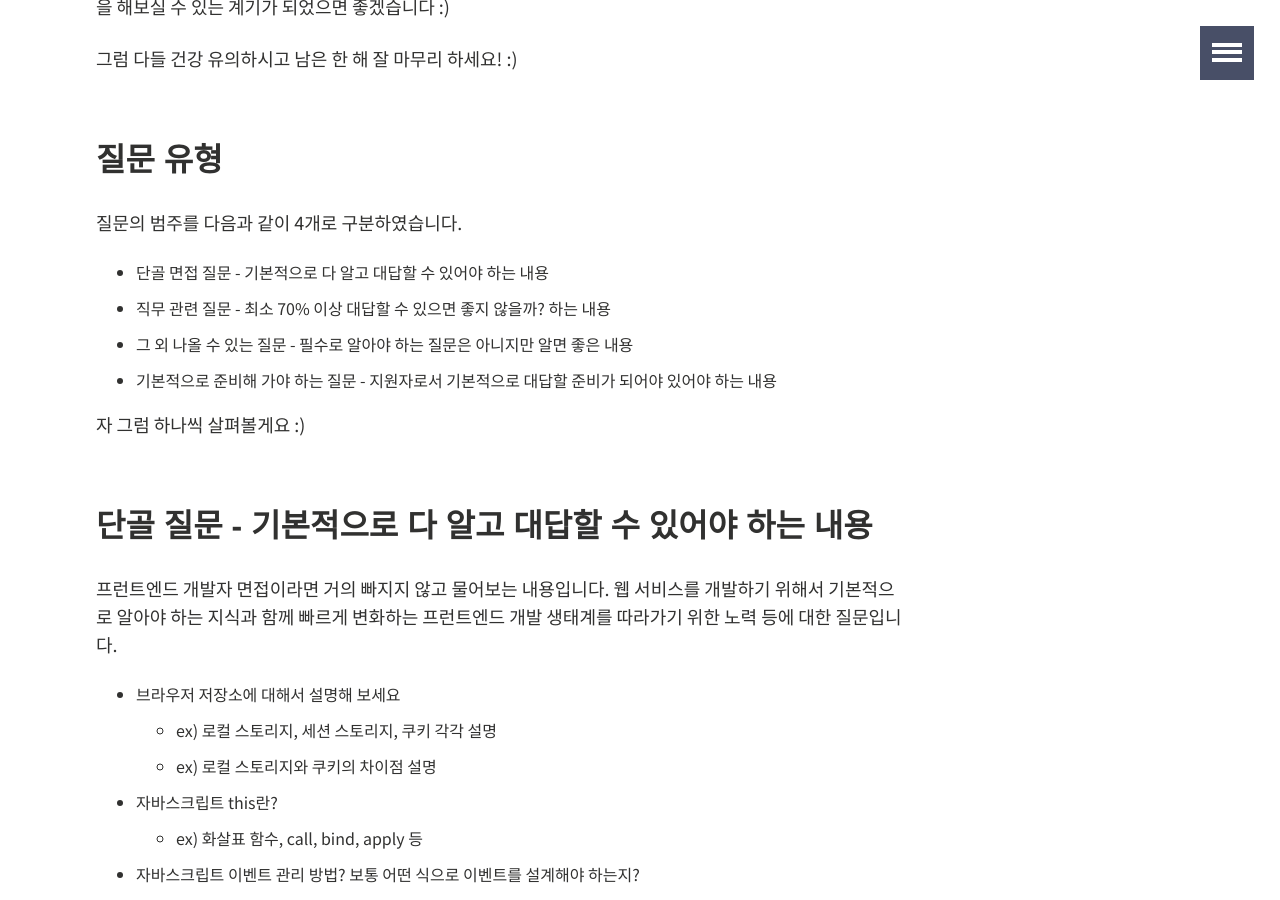
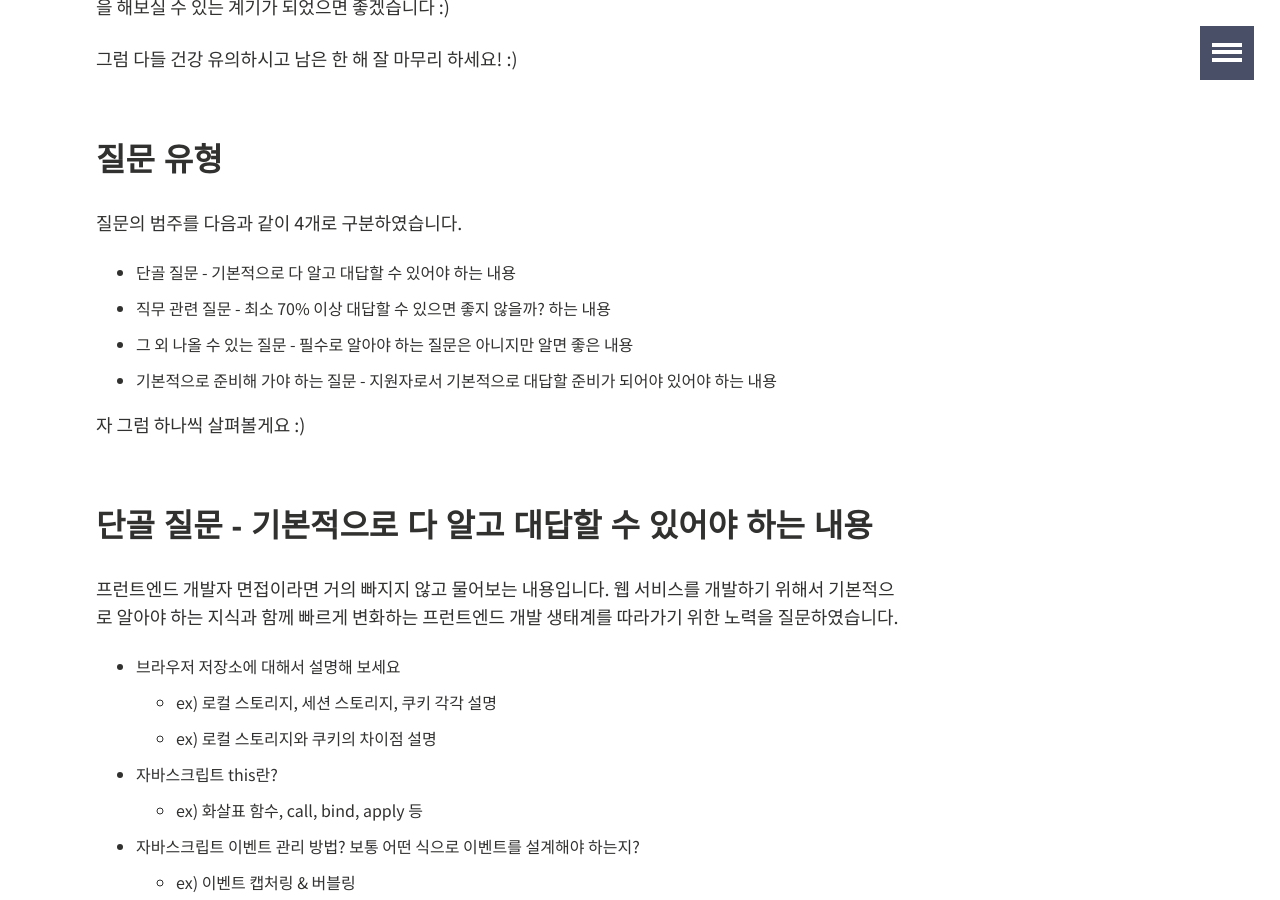
Before and after one commit to joshua1988/joshua1988.github.io, a Jekyll site: the page built from _posts/web-development/interview/2020-11-29-frontend-questions.md, in a window 1280 px wide and 900 px high, scrolled down 1081 px. Built offline with Jekyll 4.4.1, drawn with Linux system fonts in a browser that asks for light colours; comment, search, counter and statistics services are not loaded.

Commit message:
polish the contents

```diff
--- a/_posts/web-development/interview/2020-11-29-frontend-questions.md
+++ b/_posts/web-development/interview/2020-11-29-frontend-questions.md
@@ -42,7 +42,7 @@ tags:
 
 질문의 범주를 다음과 같이 4개로 구분하였습니다.
 
-- 단골 면접 질문 - 기본적으로 다 알고 대답할 수 있어야 하는 내용
+- 단골 질문 - 기본적으로 다 알고 대답할 수 있어야 하는 내용
 - 직무 관련 질문 - 최소 70% 이상 대답할 수 있으면 좋지 않을까? 하는 내용
 - 그 외 나올 수 있는 질문 - 필수로 알아야 하는 질문은 아니지만 알면 좋은 내용
 - 기본적으로 준비해 가야 하는 질문 - 지원자로서 기본적으로 대답할 준비가 되어야 있어야 하는 내용
@@ -51,7 +51,7 @@ tags:
 
 ## 단골 질문 - 기본적으로 다 알고 대답할 수 있어야 하는 내용
 
-프런트엔드 개발자 면접이라면 거의 빠지지 않고 물어보는 내용입니다. 웹 서비스를 개발하기 위해서 기본적으로 알아야 하는 지식과 함께 빠르게 변화하는 프런트엔드 개발 생태계를 따라가기 위한 노력 등에 대한 질문입니다.
+프런트엔드 개발자 면접이라면 거의 빠지지 않고 물어보는 내용입니다. 웹 서비스를 개발하기 위해서 기본적으로 알아야 하는 지식과 함께 빠르게 변화하는 프런트엔드 개발 생태계를 따라가기 위한 노력을 질문하였습니다.
 
 - 브라우저 저장소에 대해서 설명해 보세요
   - ex) 로컬 스토리지, 세션 스토리지, 쿠키 각각 설명
```
